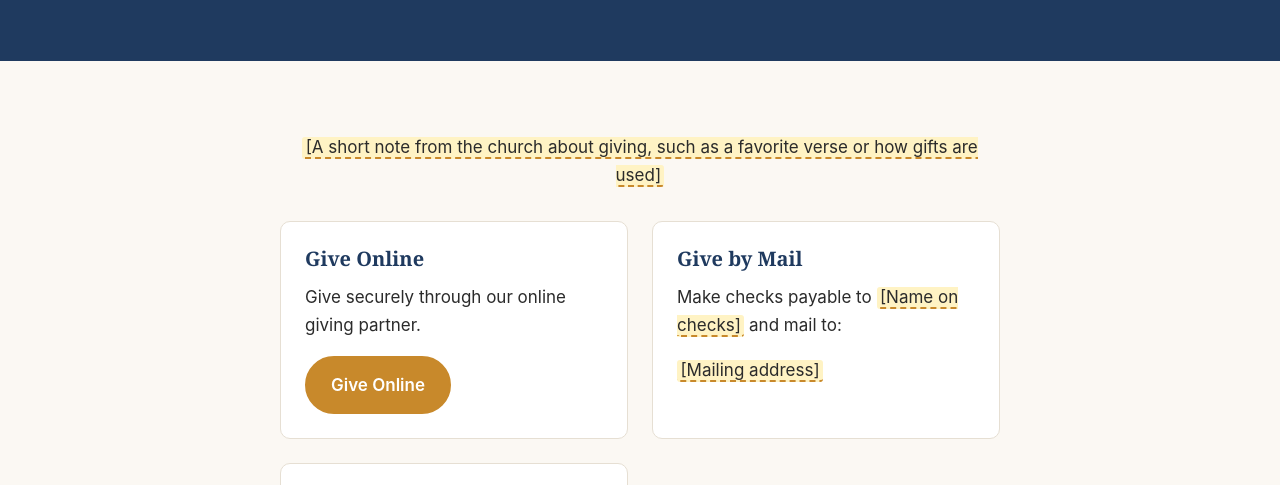
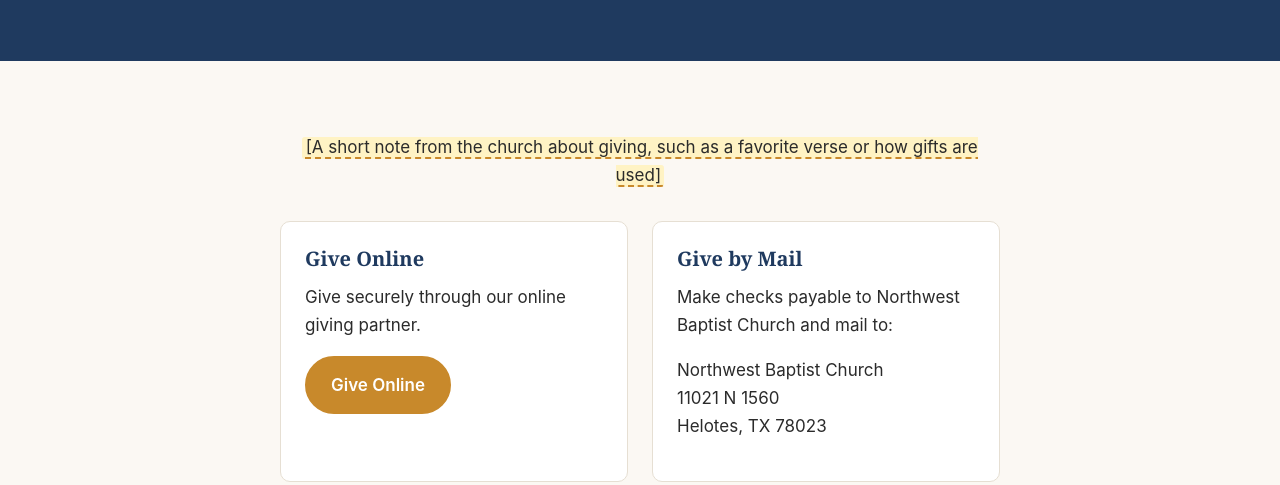
Before and after one commit to mpierce1766-cpu/nwbc-website, a plain HTML site: page give.html in a window 1280 px wide. Shown: the part 272-757 px from the top of the page. Drawn offline with Linux system fonts and the light colour scheme.

Commit message:
Fill in give-by-mail name and address
Co-Authored-By: Claude Opus 5.5 <noreply@anthropic.com>
Claude-Session: https://claude.ai/code/session_01GmASyK8rUaPCy8PZuia9tk

```diff
--- a/give.html
+++ b/give.html
@@ -49,8 +49,8 @@
           </div>
           <div class="card">
             <h3>Give by Mail</h3>
-            <p>Make checks payable to <span class="placeholder">[Name on checks]</span> and mail to:</p>
-            <p><span class="placeholder">[Mailing address]</span></p>
+            <p>Make checks payable to Northwest Baptist Church and mail to:</p>
+            <p>Northwest Baptist Church<br>11021 N 1560<br>Helotes, TX 78023</p>
           </div>
           <div class="card">
             <h3>Give in Person</h3>
```
Also changed, not shown: 1 other file.
